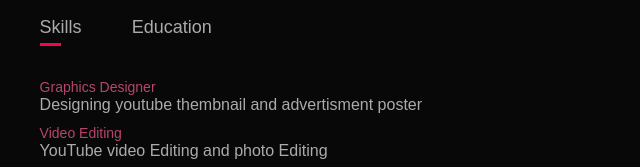
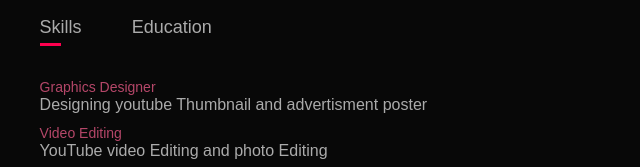
Before and after one commit to Coding-duniya/portfullio, a plain HTML site: page index.html in a window 1280 px wide. Shown: the part 1052-1219 px from the top of the page, 498-1138 px from the left. Drawn offline with Linux system fonts and the light colour scheme.

Commit message:
Update index.html

```diff
--- a/index.html
+++ b/index.html
@@ -48,7 +48,7 @@
                 </div>
                 <div class="tab-contents active-tab" id="skills">
                     <ul>
-                        <li><span>Graphics Designer</span><br>Designing youtube thembnail and advertisment poster</li>
+                        <li><span>Graphics Designer</span><br>Designing youtube Thumbnail and advertisment poster</li>
                         <li><span>Video Editing</span><br>YouTube video Editing and photo Editing </li>
                         <li><span>Social Media handler</span><br>social media handler manager</li>
                     </ul>
```
